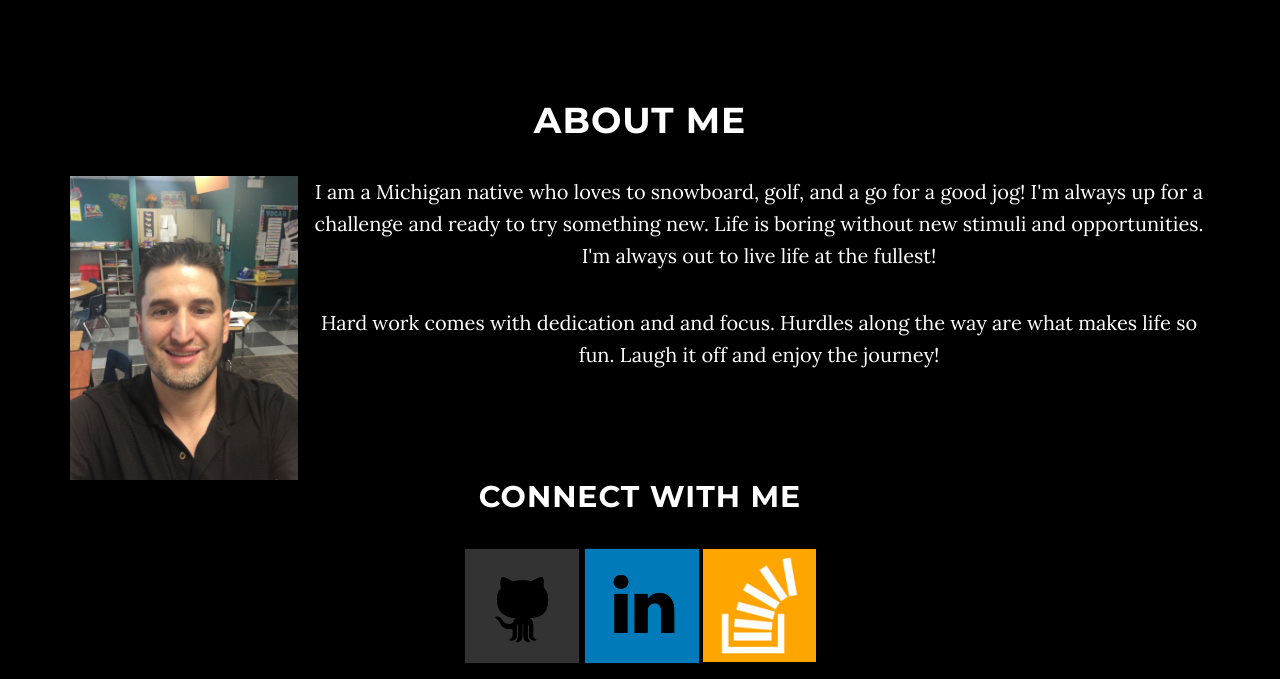
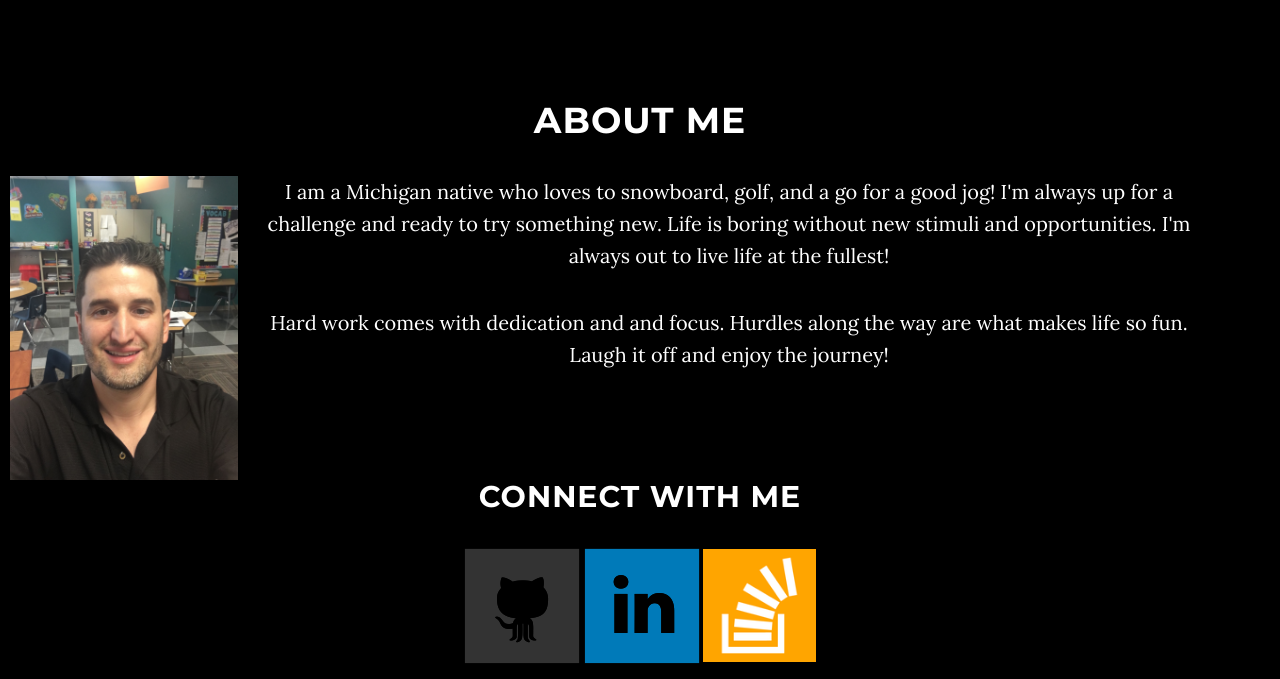
Before and after one commit to mgusmano84/my-portfolio, a PHP site: page / in a window 1280 px wide. Shown: the part 799-1478 px from the top of the page. Run offline with PHP 8.4, Linux system fonts and the light colour scheme.

Commit message:
re-add margin-left

```diff
--- a/css/main.css
+++ b/css/main.css
@@ -22,6 +22,7 @@ label {margin-bottom: 40px;
 		width: 20%;
 		float: left;
 		margin-right: 10px;
+		margin-left: -60px;
 		;
 }
 
```
